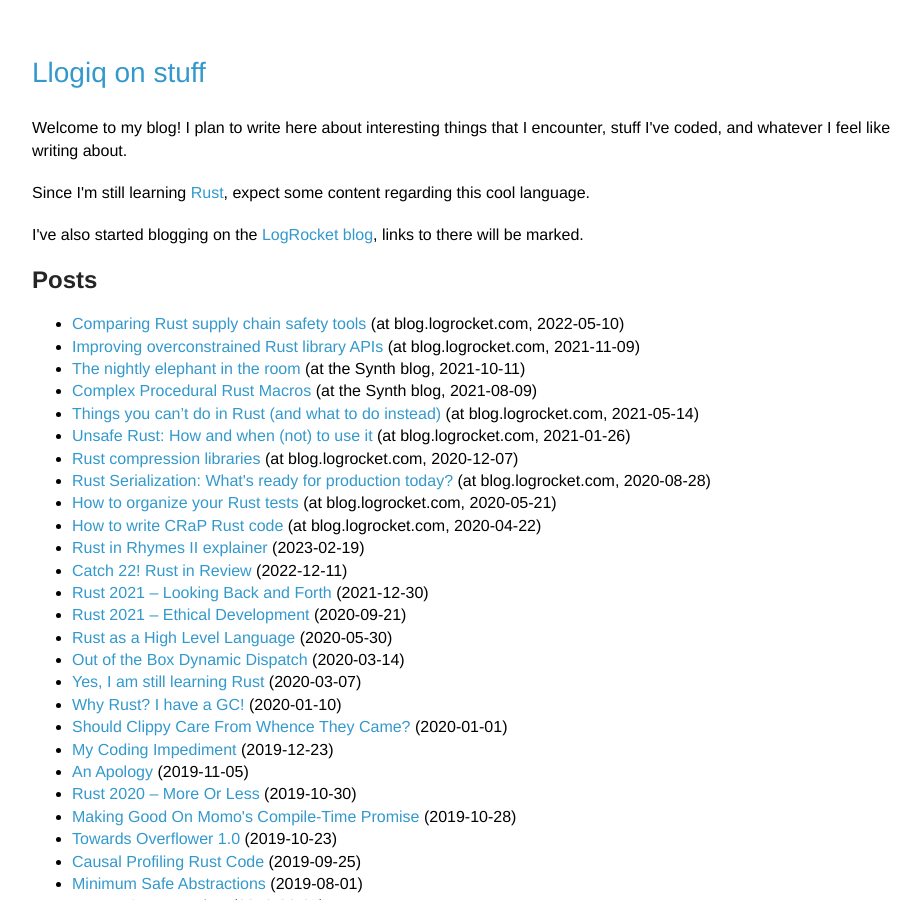
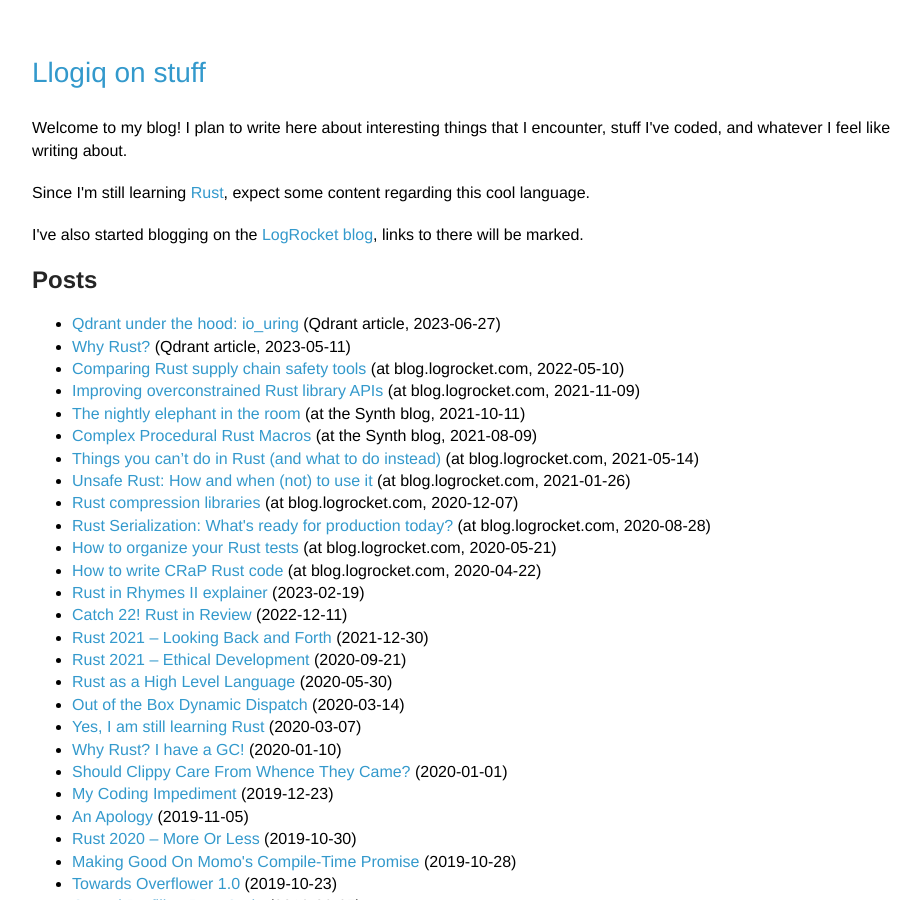
Before and after one commit to llogiq/llogiq.github.io, a Jekyll site: the page built from index.html, in a window 1280 px wide and 900 px high. Shown: the whole window, without its empty margins (178-1099 px from the left). Built offline with Jekyll 4.4.1, drawn with Linux system fonts in a browser that asks for light colours.

Commit message:
add Qdrant articles

```diff
--- a/index.html
+++ b/index.html
@@ -8,6 +8,8 @@ title: "Here You Are"
   Posts
 </h2>
 <ul>
+<li><a href="https://qdrant.tech/articles/io_uring/">Qdrant under the hood: io_uring</a> (Qdrant article, 2023-06-27)</li>
+<li><a href="https://qdrant.tech/articles/why-rust/">Why Rust?</a> (Qdrant article, 2023-05-11)</li>
 <li><a href="https://blog.logrocket.com/comparing-rust-supply-chain-safety-tools/">Comparing Rust supply chain safety tools</a> (at blog.logrocket.com, 2022-05-10)</li>
 <li><a href="https://blog.logrocket.com/improving-overconstrained-rust-library-apis/">Improving overconstrained Rust library APIs</a> (at blog.logrocket.com, 2021-11-09)</li>
 <li><a href="https://www.getsynth.com/docs/blog/2021/10/11/nightly">The nightly elephant in the room</a> (at the Synth blog, 2021-10-11)</li>
```
